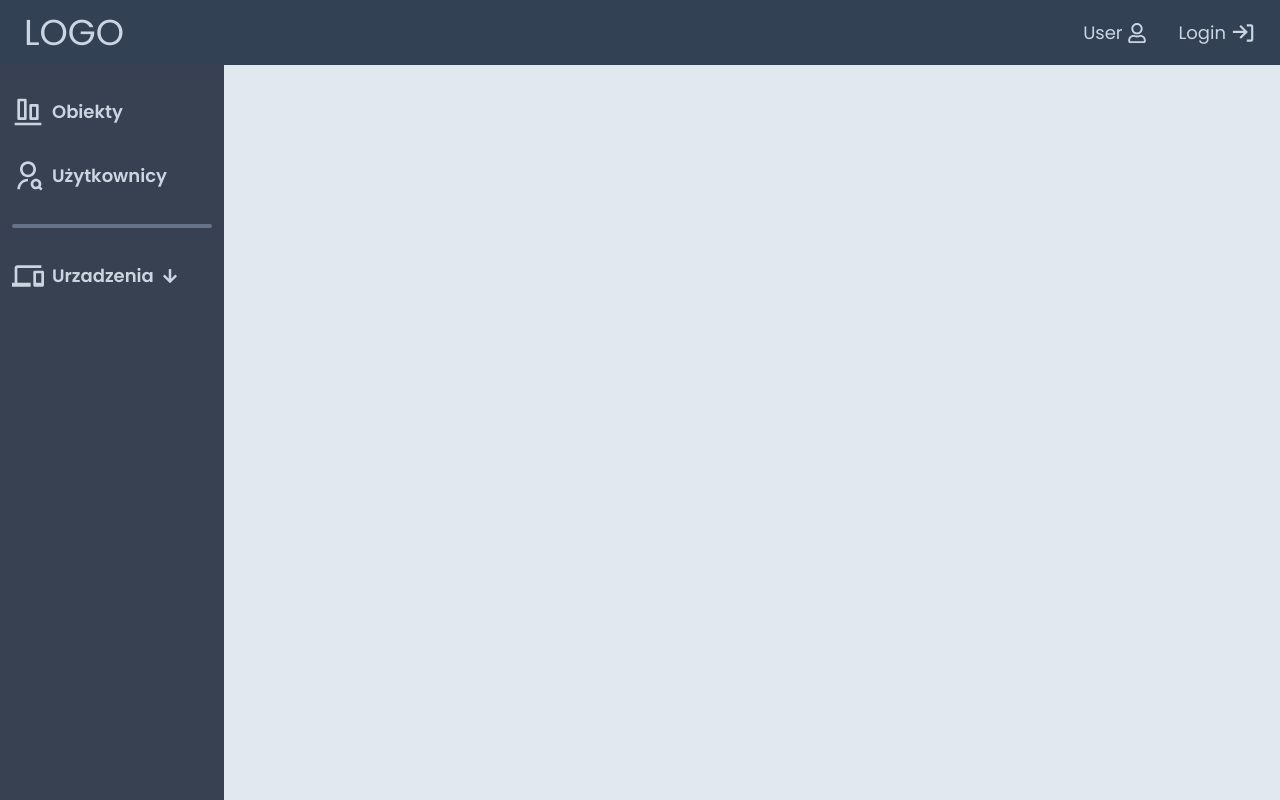
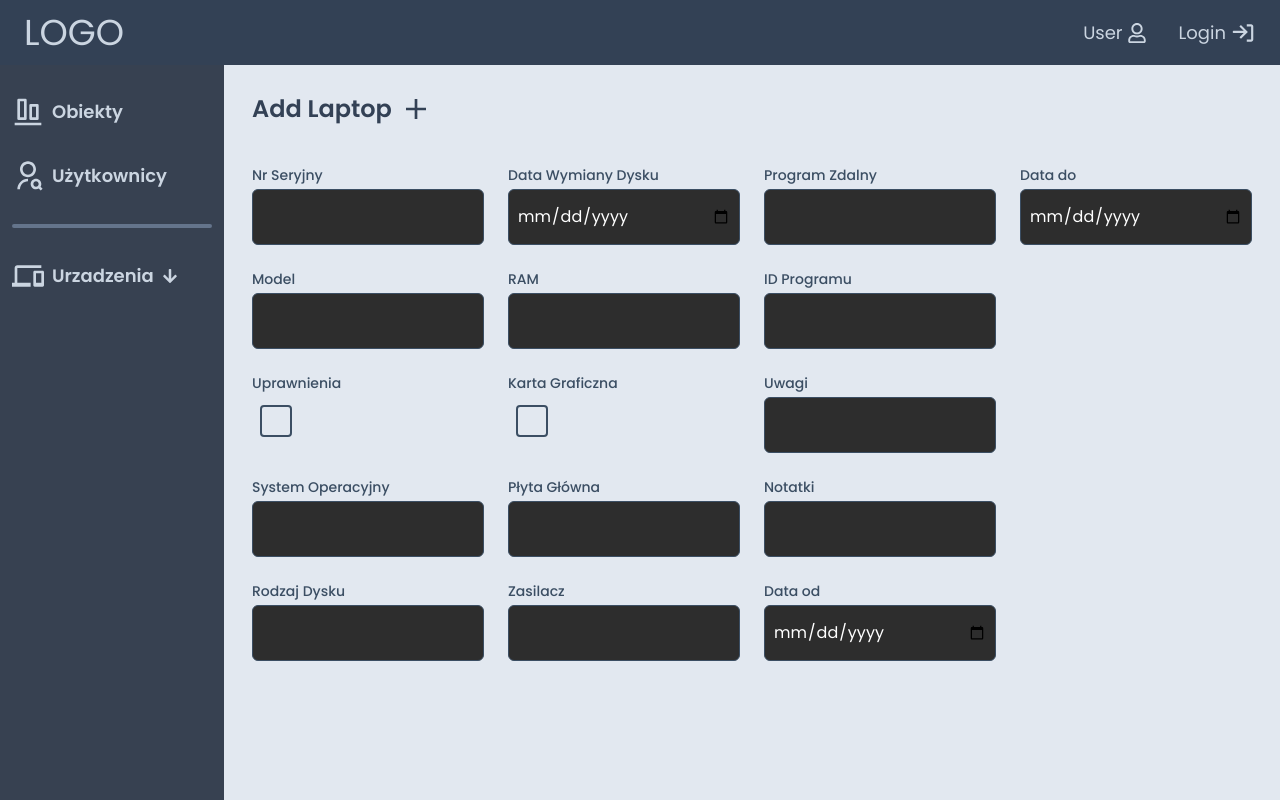
Before and after one commit to 0H3rY0/WorkHelper-admin, a React (Vite) app in the folder client/: page /laptop/add in a window 1280 px wide. Built offline with nearby package versions, Linux system fonts and the light colour scheme.

Commit message:
AddLaptopPage styling

```diff
--- a/client/src/App.jsx
+++ b/client/src/App.jsx
@@ -4,6 +4,7 @@ import ObjectPage from "./pages/ObjectPage";
 import MainTemplate from "./templates/MainTemplate";
 import { BrowserRouter, Routes, Route } from "react-router-dom";
 import SingleObjectPage from "./pages/SingleObjectPage";
+import AddLaptopPage from "./pages/AddLaptopPage";
 
 function App() {
   return (
@@ -14,6 +15,7 @@ function App() {
         <Routes>
           <Route path="/" element={<ObjectPage />} />
           <Route path="object/:id" element={<SingleObjectPage />} />
+          <Route path="laptop/add" element={<AddLaptopPage />} />
         </Routes>
       </MainTemplate>
     </BrowserRouter>
--- a/client/src/components/ui/DevicesNavigation.jsx
+++ b/client/src/components/ui/DevicesNavigation.jsx
@@ -11,6 +11,7 @@ import { IoAlarmSharp } from "react-icons/io5";
 import { MdOutlineSettingsInputAntenna } from "react-icons/md";
 import { GrCloudSoftware } from "react-icons/gr";
 import { FaBoxOpen } from "react-icons/fa";
+import { NavLink } from "react-router";
 
 const DevicesNavigation = () => {
   const [openList, setOpenList] = useState(false);
@@ -27,9 +28,15 @@ const DevicesNavigation = () => {
       <ul
         className={`${openList ? "block" : "hidden"} flex flex-col gap-1 mt-2`}
       >
-        <li className="cursor-pointer ml-4 text-lg font-normal flex items-center gap-1 hover:text-slate-400">
-          <FaLaptop size={16} /> Laptopy
-        </li>
+        <NavLink
+          to="laptop/add"
+          className={({ isActive }) => (isActive ? "text-slate-500" : "")}
+        >
+          <li className="cursor-pointer ml-4 text-lg font-normal flex items-center gap-1 hover:text-slate-400">
+            <FaLaptop size={16} /> Laptopy
+          </li>
+        </NavLink>
+
         <li className="cursor-pointer ml-4 text-lg font-normal flex items-center gap-1 hover:text-slate-400">
           <PiComputerTowerFill size={16} /> PC
         </li>
--- a/client/src/index.css
+++ b/client/src/index.css
@@ -184,3 +184,80 @@ body {
 .scale-transition:hover {
   transform: scale(1.1);
 }
+
+/* text styling */
+
+.h2 {
+  font-weight: 600;
+  font-size: 1.5rem;
+  line-height: 2rem;
+  -tw-text-opacity: 1;
+  color: rgb(51 65 85 / var(--tw-text-opacity, 1));
+}
+
+label {
+  color: #3b4e63; /* custom-blue */
+  font-size: 16px;
+  font-weight: 600;
+  display: block;
+  transition: color 0.3s;
+}
+
+/* input styling */
+
+input {
+  background-color: #2d2d2d;
+  color: #ffffff;
+  border: 2px solid #3b4e63;
+  padding: 10px 15px;
+  border-radius: 8px;
+  font-size: 16px;
+  outline: none;
+  transition: border-color 0.3s, box-shadow 0.3s;
+  min-height: 3.5rem;
+}
+
+input[type="checkbox"] {
+  border: none;
+  background: transparent;
+  width: 1.2rem;
+  height: 1.2rem;
+  outline: none;
+  box-shadow: none;
+  accent-color: #3b4e63;
+  appearance: none;
+  -webkit-appearance: none;
+  -moz-appearance: none;
+  cursor: pointer;
+}
+
+input[type="checkbox"]::before {
+  content: "";
+  display: block;
+  width: 2rem;
+  height: 2rem;
+  border: 2px solid #3b4e63;
+  border-radius: 4px;
+  background-color: transparent;
+  transition: background 0.2s;
+}
+
+input[type="checkbox"]:checked::before {
+  background-color: #3b4e63;
+  border: 2px solid #ffffff;
+}
+
+input[type="checkbox"]:focus {
+  outline: none;
+  box-shadow: none;
+  border: none;
+}
+
+input::placeholder {
+  color: #575757;
+}
+
+input:not([type="checkbox"]):focus {
+  border-color: #ffffff;
+  box-shadow: 0 0 5px rgba(59, 78, 99, 0.7);
+}
--- /dev/null
+++ b/client/src/pages/AddLaptopPage.jsx
@@ -0,0 +1,62 @@
+import { IoMdAdd } from "react-icons/io";
+
+const AddLaptopPage = () => {
+  return (
+    <div className="w-full p-7 flex flex-col items-start justify-start">
+      <div className="w-full">
+        <h2 className="h2 flex items-center gap-2 mb-10 text-xl md:text-2xl">
+          Add Laptop <IoMdAdd size={32} />
+        </h2>
+
+        <div className="grid grid-cols-1 sm:grid-cols-2 md:grid-cols-3 lg:grid-cols-4 gap-6 w-full">
+          {fields.map((column, index) => (
+            <div key={index} className="flex flex-col gap-6">
+              {column.map((field) => (
+                <div key={field.id} className="flex flex-col gap-1">
+                  <label
+                    htmlFor={field.id}
+                    className="text-sm font-medium text-custom-blue"
+                  >
+                    {field.label}
+                  </label>
+                  <input
+                    id={field.id}
+                    type={field.type}
+                    className="p-2 border border-custom-blue rounded-md bg-dark-gray text-white focus:outline-none focus:ring-2 focus:ring-custom-blue"
+                  />
+                </div>
+              ))}
+            </div>
+          ))}
+        </div>
+      </div>
+    </div>
+  );
+};
+
+const fields = [
+  [
+    { id: "nrSeryjny", label: "Nr Seryjny", type: "text" },
+    { id: "model", label: "Model", type: "text" },
+    { id: "uprawnienia", label: "Uprawnienia", type: "checkbox" },
+    { id: "system", label: "System Operacyjny", type: "text" },
+    { id: "rodzajDysku", label: "Rodzaj Dysku", type: "text" },
+  ],
+  [
+    { id: "dataWymianyDysku", label: "Data Wymiany Dysku", type: "date" },
+    { id: "ram", label: "RAM", type: "number" },
+    { id: "kartaGraficzna", label: "Karta Graficzna", type: "checkbox" },
+    { id: "plytaGlowna", label: "Płyta Główna", type: "text" },
+    { id: "zasilacz", label: "Zasilacz", type: "text" },
+  ],
+  [
+    { id: "programZdalny", label: "Program Zdalny", type: "text" },
+    { id: "idProgramu", label: "ID Programu", type: "text" },
+    { id: "uwagi", label: "Uwagi", type: "text" },
+    { id: "notatki", label: "Notatki", type: "text" },
+    { id: "dataDo", label: "Data od", type: "date" },
+  ],
+  [{ id: "dataOd", label: "Data do", type: "date" }],
+];
+
+export default AddLaptopPage;
```
